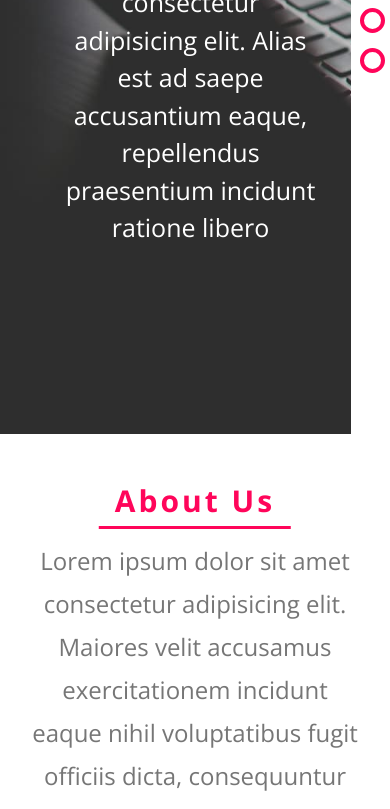
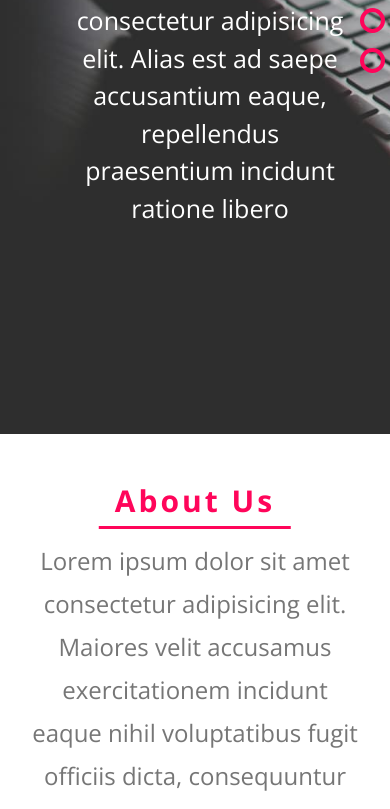
Before and after one commit to hamza-sorani/special-design, a plain HTML site: page index.html in a window 390 px wide. Shown: the part 410-1219 px from the top of the page. Drawn offline with nearby package versions, Linux system fonts and the light colour scheme.

Commit message:
Update main.css

```diff
--- a/css/main.css
+++ b/css/main.css
@@ -1609,7 +1609,7 @@ transform: translate(0,-10px) scale(1.1) rotate(-7deg);
     max-width: 100% !important;
   }
   .land {
-    max-width: 90% !important;
+    max-width: 100% !important;
   }
   header {
     max-width: 400px !important;
```
